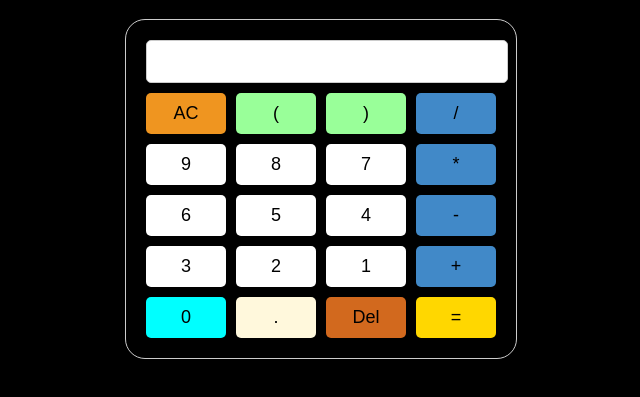
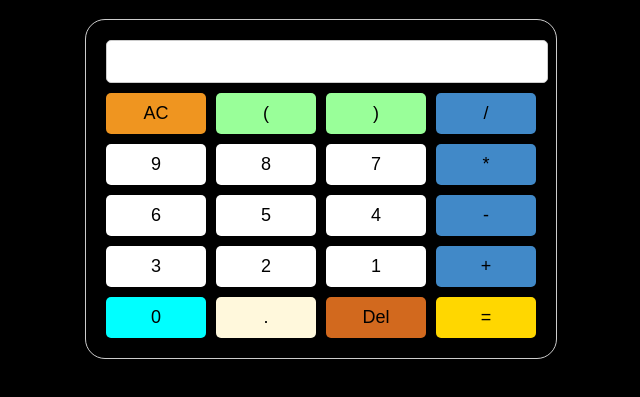
Before and after one commit to sakethreddyt/calculator, a plain HTML site: page index.html in a window 1280 px wide. Shown: the part 61-458 px from the top of the page, without its empty margins (319-959 px from the left). Drawn offline with Linux system fonts and the light colour scheme.

Commit message:
Update index.html

```diff
--- a/index.html
+++ b/index.html
@@ -14,7 +14,7 @@
     }
 
     .calculator {
-    width: 350px;
+    width: 430px;
     margin: 0 auto;
     padding: 20px;
     border: 1px solid #ccc;
```
